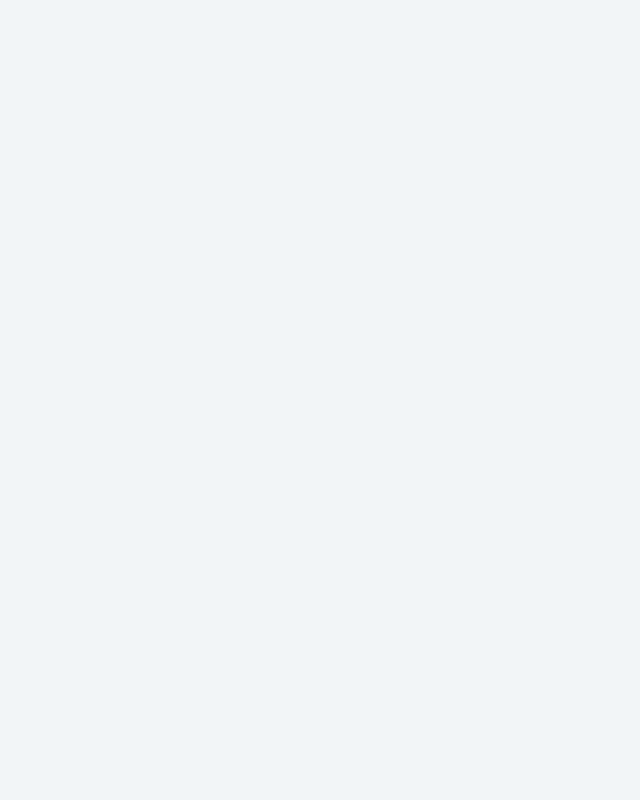
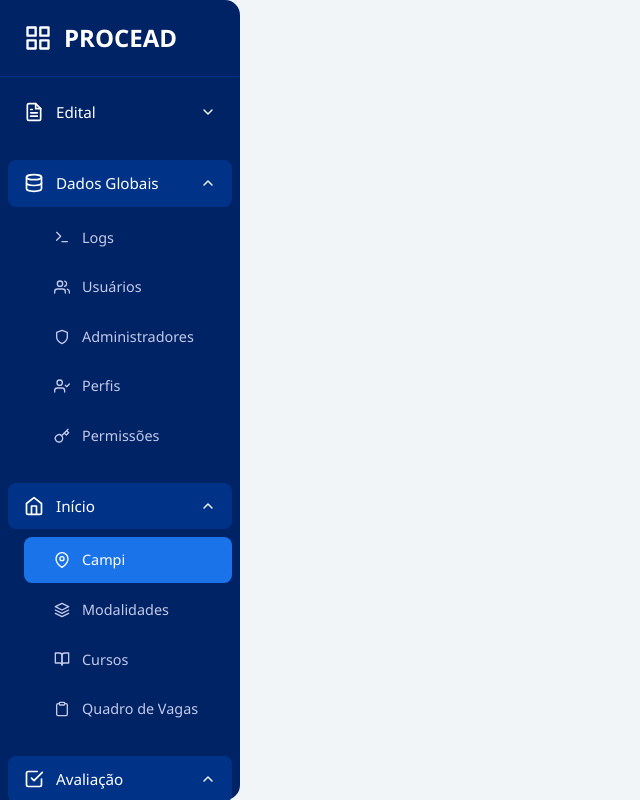
Before and after one commit to SLeess/ProCead, a React (Vite) app in the folder frontend/: page /sidebar in a window 1280 px wide. Before the commit this address had no page. Shown: the whole page, without its empty margins (0-640 px from the left). Built offline with nearby package versions, Linux system fonts and the light colour scheme.

Commit message:
sidebar de admin

```diff
--- a/frontend/package.json
+++ b/frontend/package.json
@@ -12,11 +12,14 @@
   "dependencies": {
     "@tailwindcss/vite": "^4.1.10",
     "axios": "^1.10.0",
+    "framer-motion": "^12.19.1",
+    "lucide-react": "^0.523.0",
     "react": "^19.1.0",
     "react-dom": "^19.1.0",
     "react-icons": "^5.5.0",
     "react-router-dom": "^7.6.2",
     "react-toastify": "^11.0.5",
+    "styled-components": "^6.1.19",
     "sweetalert2": "^11.22.0",
     "tailwindcss": "^4.1.10",
     "toastr": "^2.1.4"
--- a/frontend/src/App.jsx
+++ b/frontend/src/App.jsx
@@ -5,6 +5,7 @@ import Registro from './Pages/Auth/Registro';
 import Home from './Pages/Home/Home';
 import Layout from './Pages/Layout';
 import MeusProcessos from './Pages/MeusProcessos/MeusProcessos';
+import Sidebar from './Pages/Sidebar/Sidebar';
 import Users from './Pages/Users/Users';
 import { Routes, Route, Link } from 'react-router-dom';
 
@@ -15,12 +16,12 @@ function App() {
       <div className="App">
         <Routes>
           <Route path='/' element={<Layout/>}>
-
             <Route index element={<Home/>}/>
             <Route path='/login' element={<Login/>}/>
             <Route path='/registro' element={<Registro/>}/>
             <Route path='/meus-processos' element={<MeusProcessos/>}/>
           </Route>
+            <Route path='/sidebar' element={<Sidebar/>}/>
         </Routes>
       </div>
     </>
--- a/frontend/src/Pages/Layout.jsx
+++ b/frontend/src/Pages/Layout.jsx
@@ -1,5 +1,6 @@
 import { Link, Outlet } from "react-router-dom";
 import { ToastContainer } from "react-toastify";
+import Sidebar from "./Sidebar/Sidebar";
 
 export default function Layout()
 {
@@ -14,7 +15,6 @@ export default function Layout()
                     </div>
                 </nav>
             </header>
-
             <main>
                 <ToastContainer
                     position="top-right"
--- /dev/null
+++ b/frontend/src/Pages/Sidebar/Sidebar.jsx
@@ -0,0 +1,205 @@
+import React, { useState } from 'react';
+import styled from 'styled-components';
+// Ícones importados para os MENUS e submenus
+import {
+  FiGrid, FiChevronDown, FiChevronUp, FiSettings, FiFilePlus,
+  FiTerminal, FiUsers, FiShield, FiUserCheck, FiKey, FiMapPin,
+  FiLayers, FiBookOpen, FiClipboard, FiArchive, FiEdit,
+  FiPieChart, FiHelpCircle, FiAward, FiBell, FiUserPlus,
+  FiFileText, FiDatabase, FiHome, FiCheckSquare, FiFlag
+} from 'react-icons/fi';
+
+const menuData = [
+  {
+    title: 'Edital',
+    icon: <FiFileText size={20} />,
+    isInitiallyOpen: false,
+    items: [
+      { name: 'Configurações', icon: <FiSettings size={16} /> },
+      { name: 'Novo Edital', icon: <FiFilePlus size={16} /> }
+    ]
+  },
+  {
+    title: 'Dados Globais',
+    icon: <FiDatabase size={20} />,
+    isInitiallyOpen: true,
+    items: [
+      { name: 'Logs', icon: <FiTerminal size={16} /> },
+      { name: 'Usuários', icon: <FiUsers size={16} /> },
+      { name: 'Administradores', icon: <FiShield size={16} /> },
+      { name: 'Perfis', icon: <FiUserCheck size={16} /> },
+      { name: 'Permissões', icon: <FiKey size={16} /> }
+    ]
+  },
+  {
+    title: 'Início',
+    icon: <FiHome size={20} />,
+    isInitiallyOpen: true,
+    items: [
+      { name: 'Campi', icon: <FiMapPin size={16} /> },
+      { name: 'Modalidades', icon: <FiLayers size={16} /> },
+      { name: 'Cursos', icon: <FiBookOpen size={16} /> },
+      { name: 'Quadro de Vagas', icon: <FiClipboard size={16} /> }
+    ]
+  },
+  {
+    title: 'Avaliação',
+    icon: <FiCheckSquare size={20} />,
+    isInitiallyOpen: true,
+    items: [
+      { name: 'Alocação', icon: <FiArchive size={16} /> },
+      { name: 'Inscrições', icon: <FiEdit size={16} /> },
+      { name: 'Cotas', icon: <FiPieChart size={16} /> },
+      { name: 'Recursos', icon: <FiHelpCircle size={16} /> }
+    ]
+  },
+  {
+    title: 'Finalização',
+    icon: <FiFlag size={20} />,
+    isInitiallyOpen: true,
+    items: [
+      { name: 'Classificação', icon: <FiAward size={16} /> },
+      { name: 'Chamadas', icon: <FiBell size={16} /> },
+      { name: 'Matrículas', icon: <FiUserPlus size={16} /> }
+    ]
+  },
+];
+
+const SidebarContainer = styled.div`
+  width: 240px;
+  height: 100vh;
+  background-color: #002366;
+  display: flex;
+  flex-direction: column;
+  font-family: 'Segoe UI', Tahoma, Geneva, Verdana, sans-serif;
+  border-top-right-radius: 15px;
+  border-bottom-right-radius: 15px;
+`;
+
+const SidebarHeader = styled.div`
+  padding: 20px 24px;
+  font-size: 1.5rem;
+  font-weight: bold;
+  color: white;
+  display: flex;
+  align-items: center;
+  border-bottom: 1px solid #003388;
+  flex-shrink: 0;
+`;
+
+const MenuListWrapper = styled.div`
+  flex-grow: 1;
+  overflow-y: auto;
+  &::-webkit-scrollbar { width: 6px; }
+  &::-webkit-scrollbar-track { background: transparent; }
+  &::-webkit-scrollbar-thumb { background-color: #003d99; border-radius: 10px; }
+`;
+
+const MenuSection = styled.div`
+  padding: 8px 0;
+`;
+
+const SectionHeader = styled.div`
+  padding: 12px 16px;
+  display: flex;
+  align-items: center;
+  justify-content: space-between;
+  cursor: pointer;
+  background-color: ${props => (props.isOpen ? '#003388' : 'transparent')};
+  border-radius: 8px;
+  margin: 4px 8px;
+  transition: background-color 0.2s ease-in-out;
+
+  &:hover { background-color: #003388; }
+
+  span {
+    display: flex;
+    align-items: center;
+    gap: 12px;
+    font-size: 0.95rem;
+    color: white;
+  }
+`;
+
+const SubMenuList = styled.div`
+  overflow: hidden;
+  max-height: ${props => (props.isOpen ? '500px' : '0')};
+  transition: max-height 0.3s ease-in-out;
+  padding-left: 16px;
+`;
+
+const SubMenuItem = styled.a`
+  display: flex;
+  align-items: center;
+  gap: 12px;
+  padding: 12px 16px 12px 30px;
+  text-decoration: none;
+  color: #c5cae9;
+  cursor: pointer;
+  margin: 4px 8px;
+  border-radius: 8px;
+  font-size: 0.9rem;
+  transition: background-color 0.2s, color 0.2s;
+
+  &:hover { background-color: #003d99; }
+  &.active { background-color: #1a73e8; color: white; font-weight: 500; }
+`;
+
+const Sidebar = () => {
+  const [openSections, setOpenSections] = useState(() => {
+    const initialState = {};
+    menuData.forEach(section => { initialState[section.title] = section.isInitiallyOpen; });
+    return initialState;
+  });
+
+  const [activeItem, setActiveItem] = useState('Campi');
+
+  const handleToggleSection = title => {
+    setOpenSections(prev => ({ ...prev, [title]: !prev[title] }));
+  };
+
+  const handleItemClick = (itemName) => {
+    setActiveItem(itemName);
+  }
+
+  return (
+    <SidebarContainer>
+      <SidebarHeader>
+        <FiGrid size={28} style={{ marginRight: '12px' }} />
+        PROCEAD
+      </SidebarHeader>
+      <MenuListWrapper>
+        {menuData.map(section => (
+          <MenuSection key={section.title}>
+            <SectionHeader isOpen={openSections[section.title]} onClick={() => handleToggleSection(section.title)}>
+              <span>
+                {section.icon}
+                {section.title}
+              </span>
+              {/* LÓGICA ATUALIZADA AQUI: Adicionado color="white" */}
+              {openSections[section.title]
+                ? <FiChevronUp color="white" />
+                : <FiChevronDown color="white" />
+              }
+            </SectionHeader>
+            <SubMenuList isOpen={openSections[section.title]}>
+              {section.items.map(item => (
+                <SubMenuItem
+                  key={item.name}
+                  href="#"
+                  className={activeItem === item.name ? 'active' : ''}
+                  onClick={(e) => { e.preventDefault(); handleItemClick(item.name); }}
+                >
+                  {item.icon}
+                  {item.name}
+                </SubMenuItem>
+              ))}
+            </SubMenuList>
+          </MenuSection>
+        ))}
+      </MenuListWrapper>
+    </SidebarContainer>
+  );
+};
+
+export default Sidebar;
```
Also changed, not shown: 1 other file (tests, documents, lock files or other folders).
